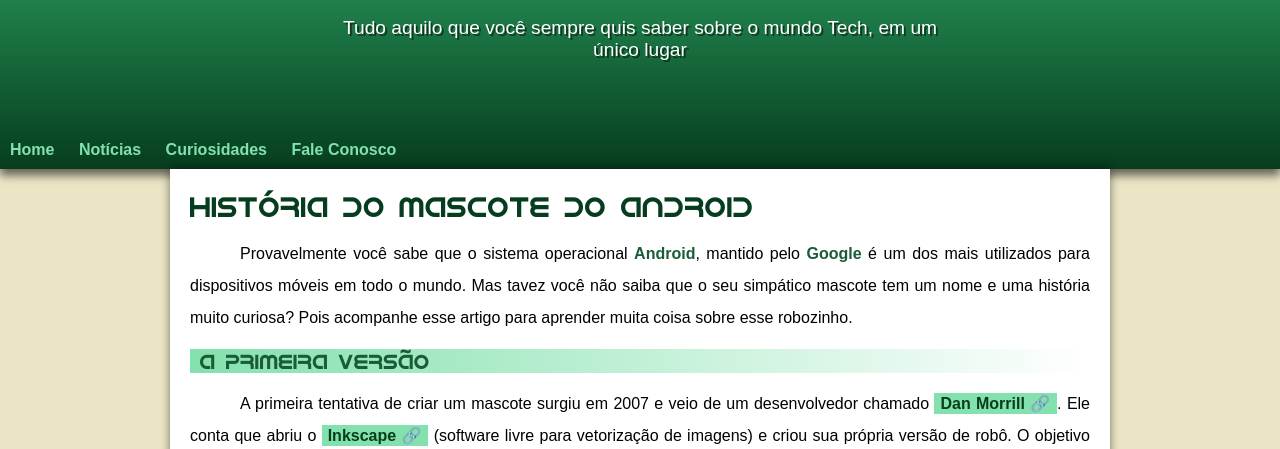
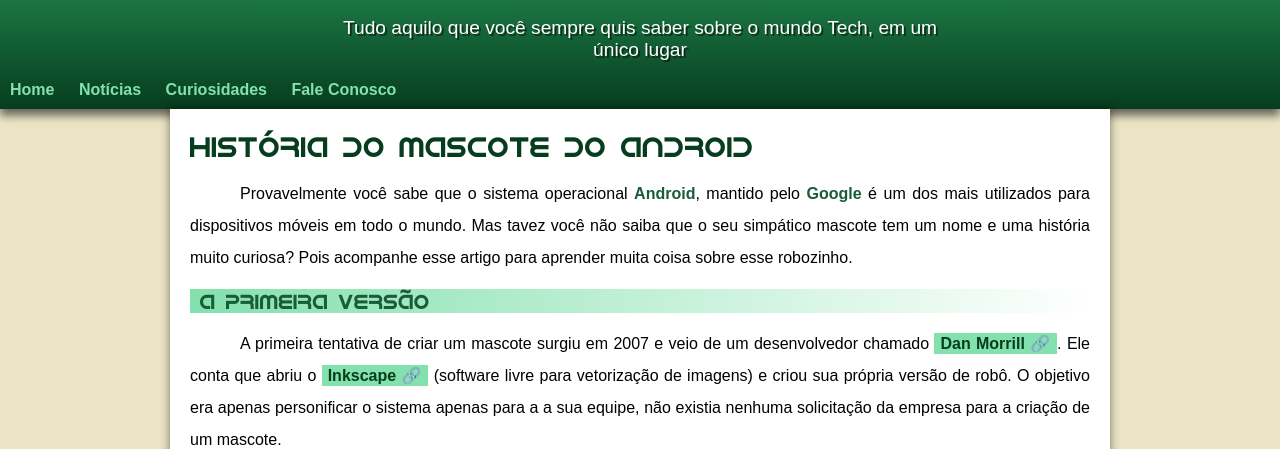
Before and after one commit to Dan-Sato/projeto-android, a plain HTML site: page index.html in a window 1280 px wide. Shown: the part 100-549 px from the top of the page. Drawn offline with Linux system fonts and the light colour scheme.

Commit message:
Update style.css

```diff
--- a/style.css
+++ b/style.css
@@ -45,7 +45,7 @@
   max-width: 600px;
   padding-right: 10px;
   padding-left: 10px;
-  padding-bottom: 60px;
+  /* padding-bottom: 60px; */
   margin: auto;
   margin-bottom: 20px;
   text-shadow: 2px 2px 0px rgba(0, 0, 0, 0.5);
```
